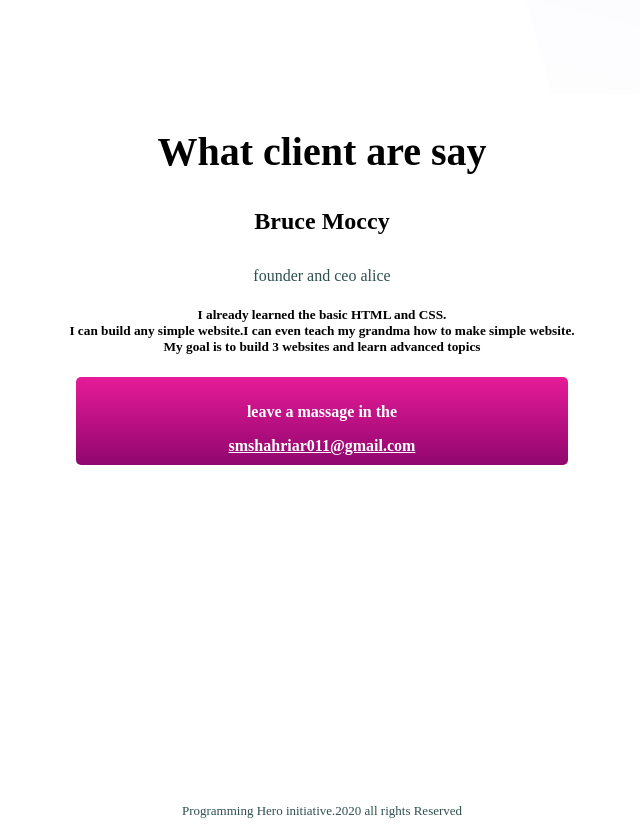
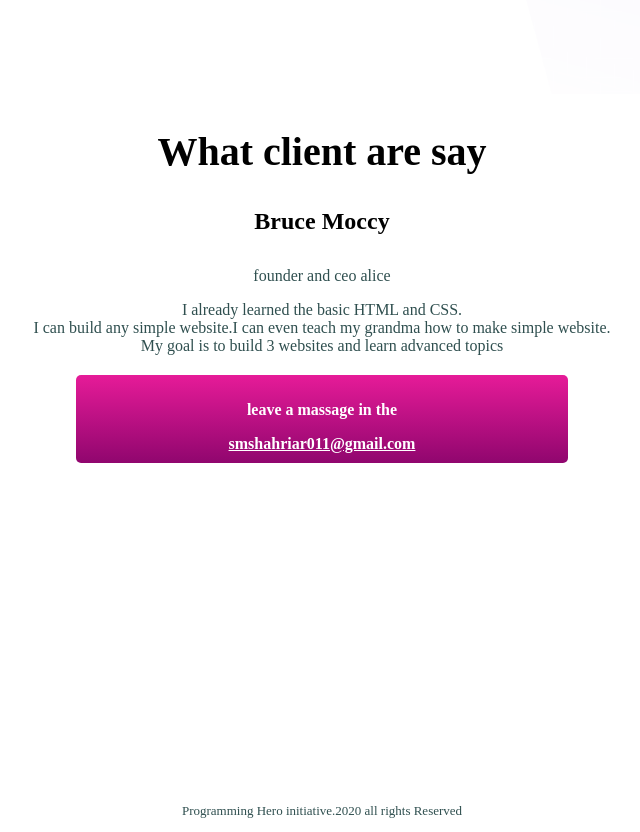
Before and after one commit to designlab75/assingnment1, a plain HTML site: page index.html in a window 1280 px wide. Shown: the part 1940-2772 px from the top of the page, without its empty margins (318-958 px from the left). Drawn offline with Linux system fonts and the light colour scheme.

Commit message:
first commit

```diff
--- a/index.html
+++ b/index.html
@@ -63,11 +63,13 @@
 
     </section>
 
-    <section id="review-area">
+    <section class="review-area">
         <div class="text-c">
             <H2>What client are say</H2>
             <h4>Bruce Moccy</h4>
-            <p>founder and ceo alice</p><h5>I already learned the basic HTML and CSS.<br> I can build any simple website.I can even teach my grandma how to make simple website.<br> My goal is to build 3 websites and learn advanced topics</h5>
+            <p>founder and ceo alice</p>
+
+            <p>I already learned the basic HTML and CSS.<br> I can build any simple website.I can even teach my grandma how to make simple website.<br> My goal is to build 3 websites and learn advanced topics</p>
         </div>
 
         <div class="box-size">
```
